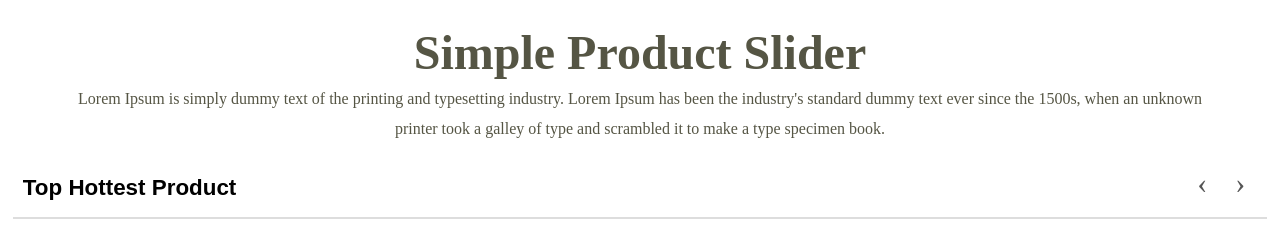
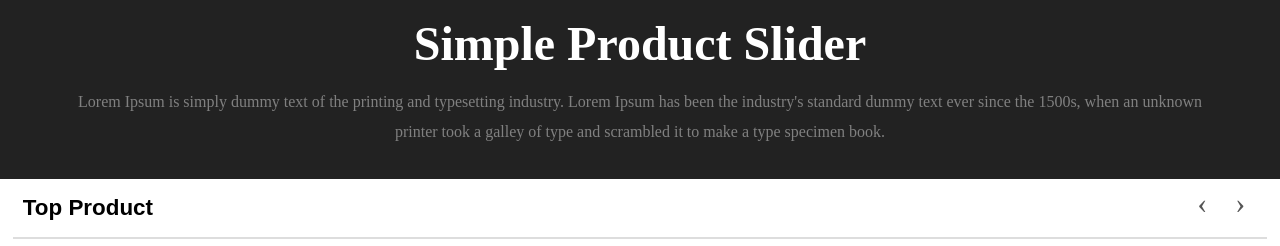
Before and after one commit to Habeebopeyemi/vanilla_slider, a plain HTML site: page index.html in a window 1280 px wide. Shown: the top 246 px of the page. Drawn offline with Linux system fonts and the light colour scheme.

Commit message:
fixing bug for specific screen size

```diff
--- a/index.html
+++ b/index.html
@@ -18,7 +18,7 @@
             </p>
         </div>
         <header>
-            <h1>Top Hottest Product</h1>
+            <h1>Top Product</h1>
             <p>
                 <span>&#139;</span>
                 <span>&#155;</span>
--- a/script.js
+++ b/script.js
@@ -13,6 +13,14 @@ if (mobile_view.matches) {
     move_per_click = 50.36;
     max_move = 403;
 }
+
+// small screen
+let small_view = window.matchMedia("(max-width: 384px)")
+if (small_view.matches) {
+    move_per_click = 101.96;
+    max_move = 918;
+}
+
 let forward_movement = () => {
     length = length + move_per_click;
     if (product == 1) {
--- a/style.css
+++ b/style.css
@@ -6,23 +6,28 @@
 main{
     width: 100%;
     height: 840px;
-    margin: 10px auto;
+    /* margin: 10px auto; */
     position: relative;
-    padding: 5px 0;
+    /* padding: 5px 0; */
 }
 main .text{
-    padding: .6rem;
+    /* padding: .6rem; */
     text-align: center;
     color: #554;
+    background: #222;
 }
 .text h1{
     font-size: 3rem;
+    color: white;
+    margin: 0 auto;
+    padding: 1rem 0;
 }
 .text p{
     width: 90%;
-    padding: .3rem;
+    padding: 0 .3rem 2rem .3rem;
     margin: auto;
     line-height: 1.875rem;
+    color: gray;
 }
 main header{
     width: 98%;
```
